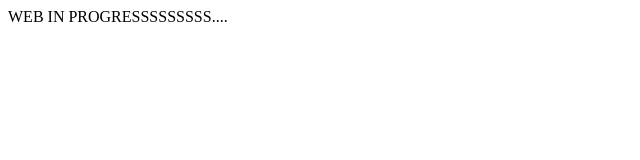
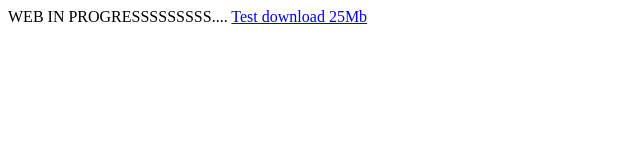
Before and after one commit to astalavista397/astalavista, a plain HTML site: page index.html in a window 1280 px wide. Shown: the whole page, without its empty margins (0-640 px from the left). Drawn offline with Linux system fonts and the light colour scheme.

Commit message:
Update index.html

```diff
--- a/index.html
+++ b/index.html
@@ -1,3 +1,4 @@
 <html>
-WEB IN PROGRESSSSSSSSS....
+WEB IN PROGRESSSSSSSSS....<BR<BR>
+  <a href="test.zip">Test download 25Mb</a>
 </html>
```
